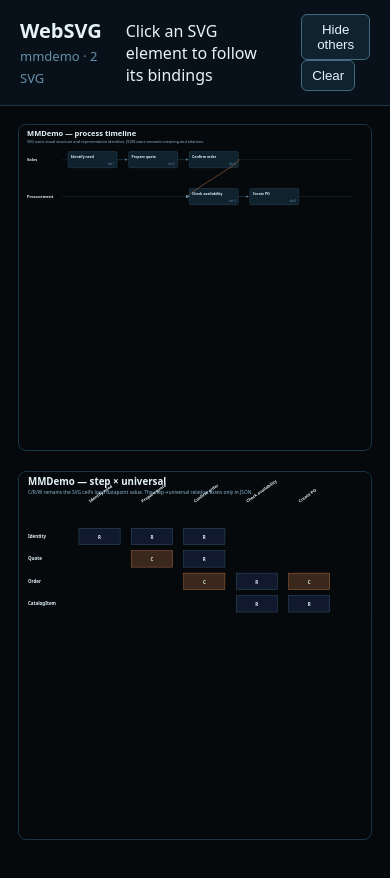
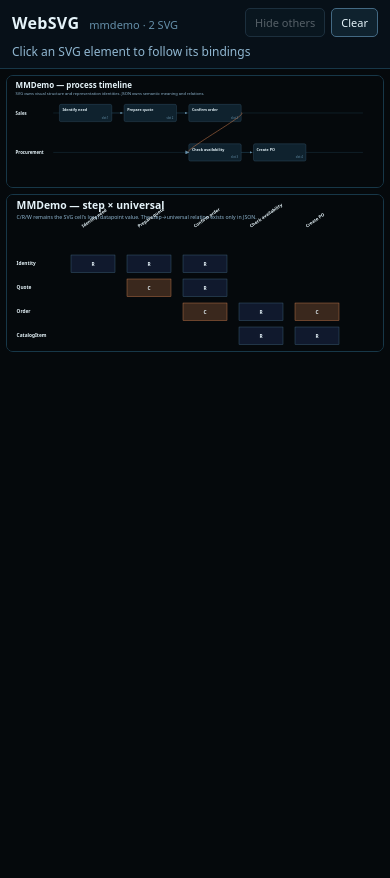
Before and after one commit to Th3Hypn0tist/WebSVG, a PHP site: page / in a window 390 px wide. After the commit the page ends 352 px from the top, so only its background shows below. Run offline with PHP 8.4, Linux system fonts and the light colour scheme.

Commit message:
Simplify responsive SVG viewer layout

```diff
--- a/styles.css
+++ b/styles.css
@@ -1,186 +1,177 @@
 :root {
   color-scheme: dark;
-  font-family: system-ui, -apple-system, Segoe UI, Roboto, sans-serif;
+  font-family: system-ui, -apple-system, BlinkMacSystemFont, "Segoe UI", sans-serif;
   background: #05090c;
   color: #e5f3f9;
 }
 
 * { box-sizing: border-box; }
 
+html, body { margin: 0; min-height: 100%; }
+
 body {
-  margin: 0;
   min-height: 100vh;
   background: #05090c;
 }
 
 .topbar {
-  min-height: 72px;
-  display: flex;
+  position: sticky;
+  top: 0;
+  z-index: 100;
+  min-height: 52px;
+  display: grid;
+  grid-template-columns: auto minmax(0, 1fr) auto;
   align-items: center;
-  justify-content: space-between;
-  gap: 24px;
-  padding: 14px 20px;
+  gap: 18px;
+  padding: 8px 12px;
   border-bottom: 1px solid #173748;
-  background: #081119;
+  background: rgba(8, 17, 25, .96);
+  backdrop-filter: blur(10px);
 }
 
-h1, h2, p { margin: 0; }
-h1 { font-size: 20px; }
+.brand {
+  display: flex;
+  align-items: baseline;
+  gap: 10px;
+  min-width: 0;
+}
 
-h2 {
-  margin-bottom: 10px;
-  font-size: 13px;
-  color: #90b7d1;
-  text-transform: uppercase;
-  letter-spacing: .08em;
+h1 {
+  margin: 0;
+  font-size: 16px;
+  font-weight: 700;
+  letter-spacing: .02em;
 }
 
 #status {
-  margin-top: 4px;
   color: #658fa9;
-  font-size: 13px;
+  font-size: 11px;
+  white-space: nowrap;
+}
+
+#selection-summary {
+  min-width: 0;
+  overflow: hidden;
+  text-overflow: ellipsis;
+  white-space: nowrap;
+  color: #90b7d1;
+  font-size: 12px;
+  text-align: center;
+}
+
+.actions {
+  display: flex;
+  gap: 6px;
 }
 
 button {
   border: 1px solid #436983;
+  border-radius: 5px;
+  padding: 6px 9px;
   background: #0f222e;
   color: #e5f3f9;
-  border-radius: 6px;
-  padding: 7px 10px;
+  font: inherit;
+  font-size: 11px;
   cursor: pointer;
 }
 
-button:hover { border-color: #d88351; }
-
-main {
-  display: grid;
-  grid-template-columns: 320px minmax(0, 1fr);
-  min-height: calc(100vh - 72px);
-}
-
-aside {
-  padding: 16px;
-  border-right: 1px solid #173748;
-  overflow: auto;
-}
-
-aside section + section { margin-top: 24px; }
-
-.kind { margin-bottom: 12px; }
-
-.kind-title {
-  display: flex;
-  justify-content: space-between;
-  color: #90b7d1;
-  font-size: 12px;
-  margin-bottom: 5px;
-}
-
-.identity-list {
-  display: flex;
-  flex-wrap: wrap;
-  gap: 5px;
-}
-
-.identity-list button {
-  font-size: 11px;
-  padding: 4px 6px;
-  max-width: 100%;
-  overflow: hidden;
-  text-overflow: ellipsis;
-}
-
-.document-entry {
-  font-size: 12px;
-  margin: 5px 0;
-  color: #c2dce9;
-}
-
-#selection {
-  white-space: pre-wrap;
-  overflow-wrap: anywhere;
-  color: #90b7d1;
-  font-size: 11px;
-}
+button:hover:not(:disabled) { border-color: #d88351; }
+button:disabled { opacity: .35; cursor: default; }
 
 #workspace {
-  padding: 18px;
-  overflow: auto;
+  display: flex;
+  flex-direction: column;
+  gap: 12px;
+  width: 100%;
+  padding: 12px;
+  overflow: hidden;
 }
 
 .svg-document {
-  margin-bottom: 20px;
+  width: 100%;
+  min-width: 0;
   border: 1px solid #173748;
+  border-radius: 7px;
   background: #05090c;
-  border-radius: 8px;
-  overflow: auto;
+  overflow: hidden;
 }
 
-.svg-document > header {
-  position: sticky;
-  left: 0;
-  min-height: 38px;
-  padding: 8px 12px;
-  font-size: 12px;
-  z-index: 2;
-  border-bottom: 1px solid #173748;
-  background: #081119;
+.svg-document[hidden] { display: none; }
+
+.svg-host {
+  width: 100%;
+  min-width: 0;
+  overflow: hidden;
 }
 
-.svg-host { min-width: max-content; }
-
-.svg-host svg {
+.websvg-document-svg {
   display: block;
-  max-width: none;
+  width: 100%;
+  height: auto;
+  max-width: 100%;
 }
 
-.websvg-interactive {
-  cursor: pointer;
-}
+.websvg-interactive { cursor: pointer; }
 
 .svg-host [data-websvg-highlight="primary"] {
-  filter: drop-shadow(0 0 8px #ddad68);
+  filter: drop-shadow(0 0 8px rgba(221, 173, 104, .95));
 }
 
 .svg-host [data-websvg-highlight="relation"] {
-  filter: drop-shadow(0 0 7px #d88351);
+  filter: drop-shadow(0 0 7px rgba(216, 131, 81, .95));
 }
 
 .svg-host [data-websvg-highlight="related"] {
-  filter: drop-shadow(0 0 4px #658fa9);
-  opacity: .92;
+  filter: drop-shadow(0 0 5px rgba(101, 143, 169, .9));
 }
 
-.svg-host [data-websvg-highlight="primary"] > rect,
-.svg-host [data-websvg-highlight="primary"] rect {
+.svg-host [data-websvg-highlight="primary"] rect,
+.svg-host [data-websvg-highlight="primary"] path,
+.svg-host [data-websvg-highlight="primary"] line,
+.svg-host [data-websvg-highlight="primary"] polygon {
   stroke: #ddad68 !important;
-  stroke-width: 3px !important;
-}
-
-.svg-host [data-websvg-highlight="relation"] > rect,
-.svg-host [data-websvg-highlight="relation"] rect {
-  stroke: #d88351 !important;
   stroke-width: 2.5px !important;
 }
 
-.svg-host [data-websvg-highlight="related"] > rect,
-.svg-host [data-websvg-highlight="related"] rect {
+.svg-host [data-websvg-highlight="relation"] rect,
+.svg-host [data-websvg-highlight="relation"] path,
+.svg-host [data-websvg-highlight="relation"] line,
+.svg-host [data-websvg-highlight="relation"] polygon {
+  stroke: #d88351 !important;
+  stroke-width: 2.2px !important;
+}
+
+.svg-host [data-websvg-highlight="related"] rect,
+.svg-host [data-websvg-highlight="related"] path,
+.svg-host [data-websvg-highlight="related"] line,
+.svg-host [data-websvg-highlight="related"] polygon {
   stroke: #658fa9 !important;
-  stroke-width: 2px !important;
+  stroke-width: 1.8px !important;
 }
 
 .error {
-  padding: 24px;
+  margin: 0;
+  padding: 20px;
   color: #ffb4ab;
   white-space: pre-wrap;
 }
 
-@media (max-width: 900px) {
-  main { grid-template-columns: 1fr; }
+@media (max-width: 760px) {
+  .topbar {
+    grid-template-columns: 1fr auto;
+    gap: 6px 10px;
+  }
 
-  aside {
-    border-right: 0;
-    border-bottom: 1px solid #173748;
-    max-height: 42vh;
+  #selection-summary {
+    grid-column: 1 / -1;
+    grid-row: 2;
+    text-align: left;
   }
+
+  .actions {
+    grid-column: 2;
+    grid-row: 1;
+  }
+
+  #workspace { padding: 6px; gap: 6px; }
 }
```
